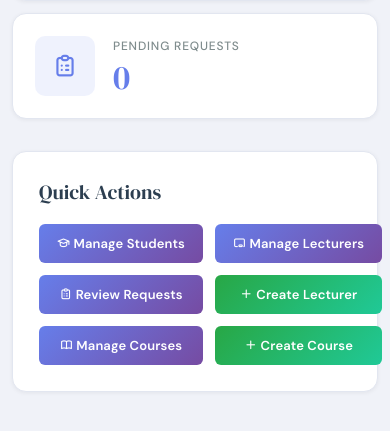
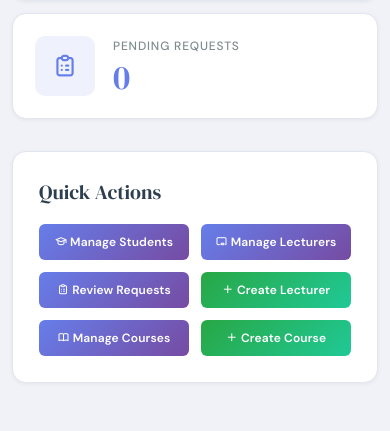
Before and after one commit to deborahpeace881-sudo/Role-authentication-system, a Flask app: page /admin/dashboard in a window 390 px wide. Shown: the part 392-823 px from the top of the page. Run offline with Flask 3, Linux system fonts and the light colour scheme; the visitor is signed in with stand-in values (Sample User, id 1); data that the repository does not hold is empty; parts of the project's set-up code (start-up, migrations or seed data) failed here and were passed over.

Commit message:
fixed button

```diff
--- a/static/css/admin.css
+++ b/static/css/admin.css
@@ -356,7 +356,7 @@ body {
 
 .action-buttons {
     display: grid;
-    grid-template-columns: repeat(auto-fit, minmax(170px, 1fr));
+    grid-template-columns: repeat(auto-fit, minmax(140px, 1fr));
     gap: 12px;
 }
 
@@ -376,6 +376,8 @@ body {
     border: none;
     cursor: pointer;
     white-space: nowrap;
+    max-width: 100%;
+    box-sizing: border-box;
 }
 
 .action-btn:hover {
@@ -989,6 +991,12 @@ body {
         grid-template-columns: 1fr 1fr;
     }
 
+    .action-btn {
+        white-space: normal;
+        font-size: 12px;
+        padding: 10px 12px;
+    }
+
     .students-table,
     .requests-table,
     .admin-table,
```
